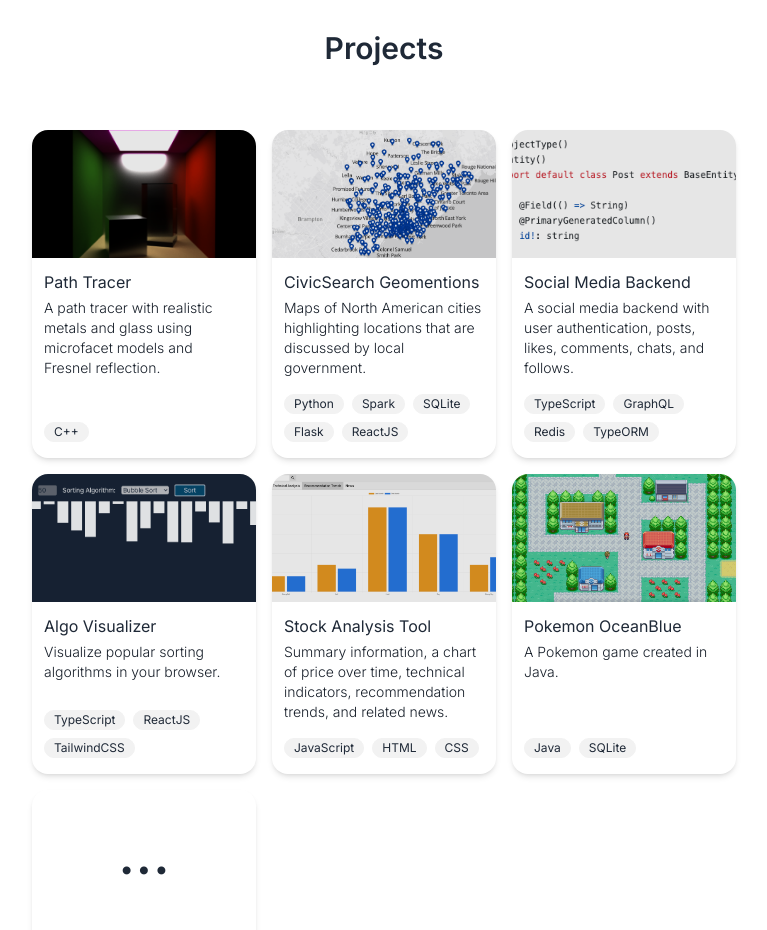
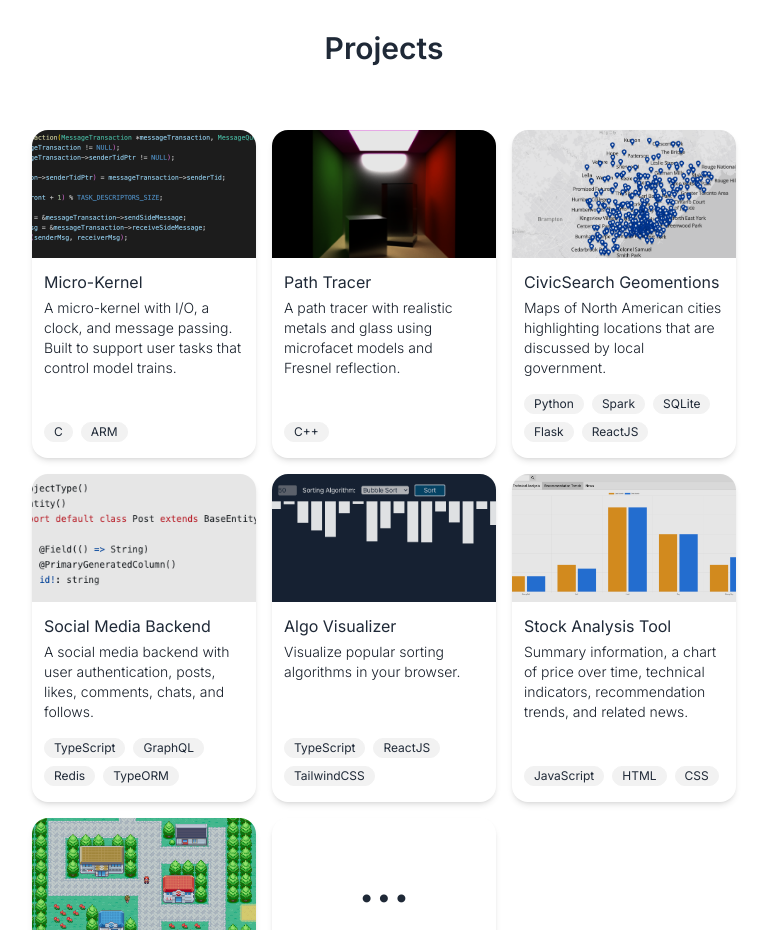
Before and after one commit to ryanloftus/ryanloftus, a Gatsby site: page / in a window 1280 px wide. Shown: the part 1780-2710 px from the top of the page, without its empty margins (256-1023 px from the left). Built offline with nearby package versions, Linux system fonts and the light colour scheme; Gatsby itself is replaced by a stand-in of ours.

Commit message:
adding micro-kernel

```diff
--- a/src/components/ProjectsSection.tsx
+++ b/src/components/ProjectsSection.tsx
@@ -8,8 +8,16 @@ import pokemonOceanBlueImage from "../images/pokemon-oceanblue.png";
 import socialMediaBackendImage from "../images/social-media-backend.png";
 import algoVisualizerImage from "../images/algo-visualizer.png";
 import pathTracerImage from "../images/path-tracer.png";
+import microKernelImage from "../images/micro-kernel.png";
 
 const projects: Work[] = [
+  {
+    title: "Micro-Kernel",
+    url: "https://github.com/ryanloftus/micro-kernel",
+    imageSrc: microKernelImage,
+    description: "A micro-kernel with I/O, a clock, and message passing. Built to support user tasks that control model trains.",
+    technologies: ["C", "ARM"],
+  },
   {
     title: "Path Tracer",
     url: "https://github.com/ryanloftus/path-tracer",
```
Also changed, not shown: src/images/micro-kernel.png (added).
